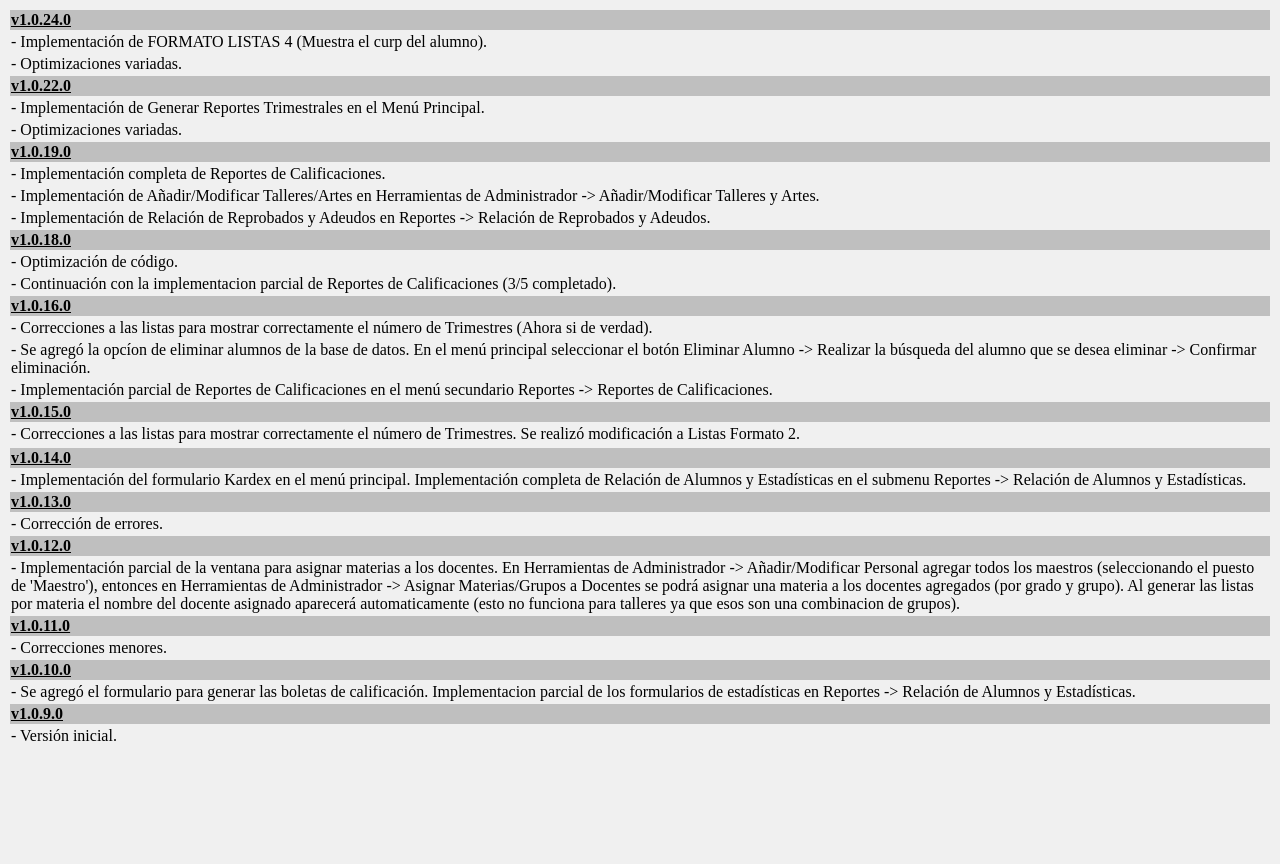
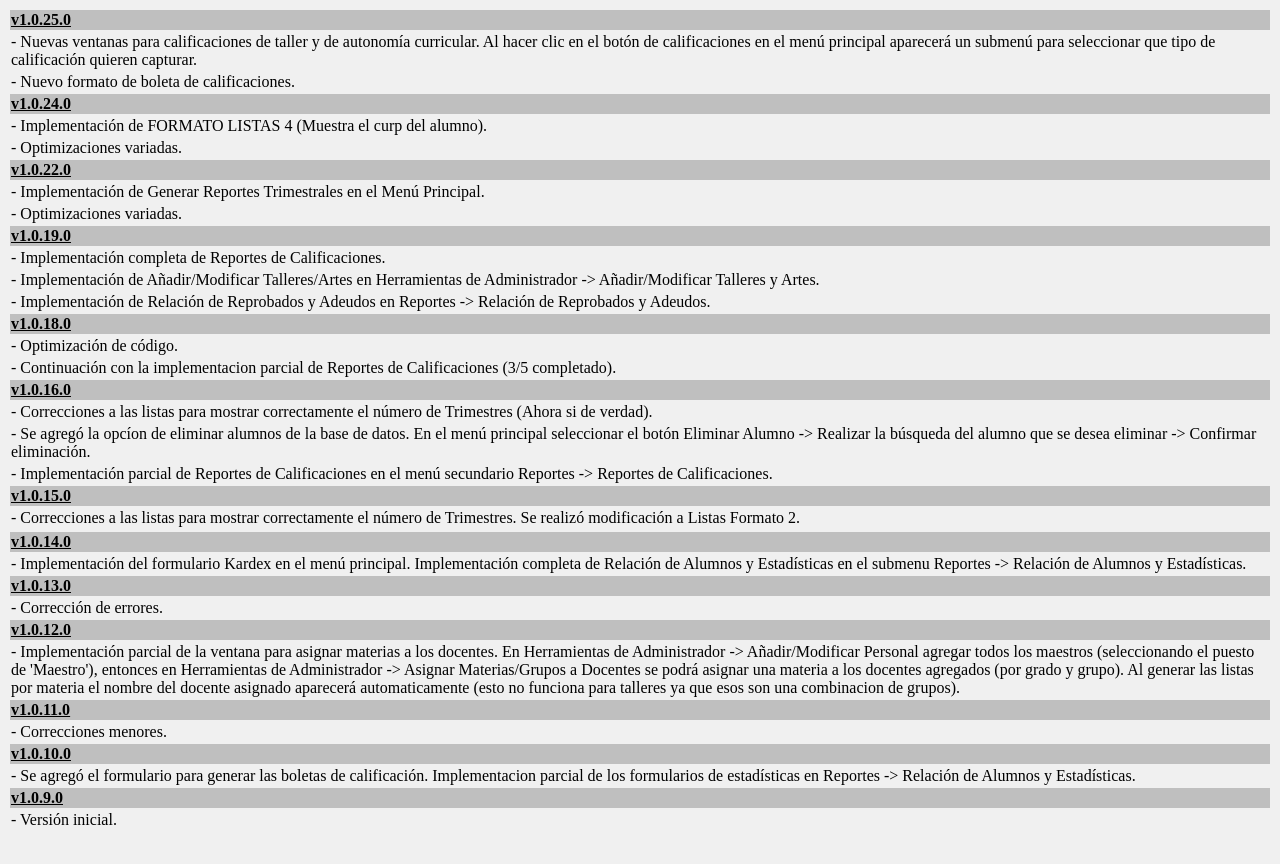
Before and after one commit to Hexa88/Hexa88.github.io, a plain HTML site: page index.html in a window 1280 px wide. Before the commit the page ends 800 px from the top, so only its background shows below. Drawn offline with Linux system fonts and the light colour scheme.

Commit message:
asdasd
asdasd

```diff
--- a/MOIRAUpdater.xml
+++ b/MOIRAUpdater.xml
@@ -1,6 +1,6 @@
 <?xml version="1.0" encoding="utf-8"?>
 <item>
-  <version>1.0.24</version>
+  <version>1.0.25</version>
   <url>https://github.com/Hexa88/hexa88.github.io/raw/master/Installer.msi</url>
   <changelog>https://hexa88.github.io/</changelog>
   <mandatory>true</mandatory>
--- a/index.html
+++ b/index.html
@@ -7,6 +7,19 @@
     </head>
 <body style="background-color:#F0F0F0">
     <table style="width:100%;">
+		<tr>
+		<td style="text-decoration: underline; font-weight: bold; background-color: #bfbfbf">v1.0.25.0</td>
+        </tr>
+        <tr>
+            <td>
+                - Nuevas ventanas para calificaciones de taller y de autonomía curricular. Al hacer clic en el botón de calificaciones en el menú principal aparecerá un submenú para seleccionar que tipo de calificación quieren capturar.
+            </td>
+        </tr>
+		<tr>
+		<td>
+			- Nuevo formato de boleta de calificaciones.
+		</td>
+		</tr>
 	    <tr>
 		<td style="text-decoration: underline; font-weight: bold; background-color: #bfbfbf">v1.0.24.0</td>
         </tr>
```
